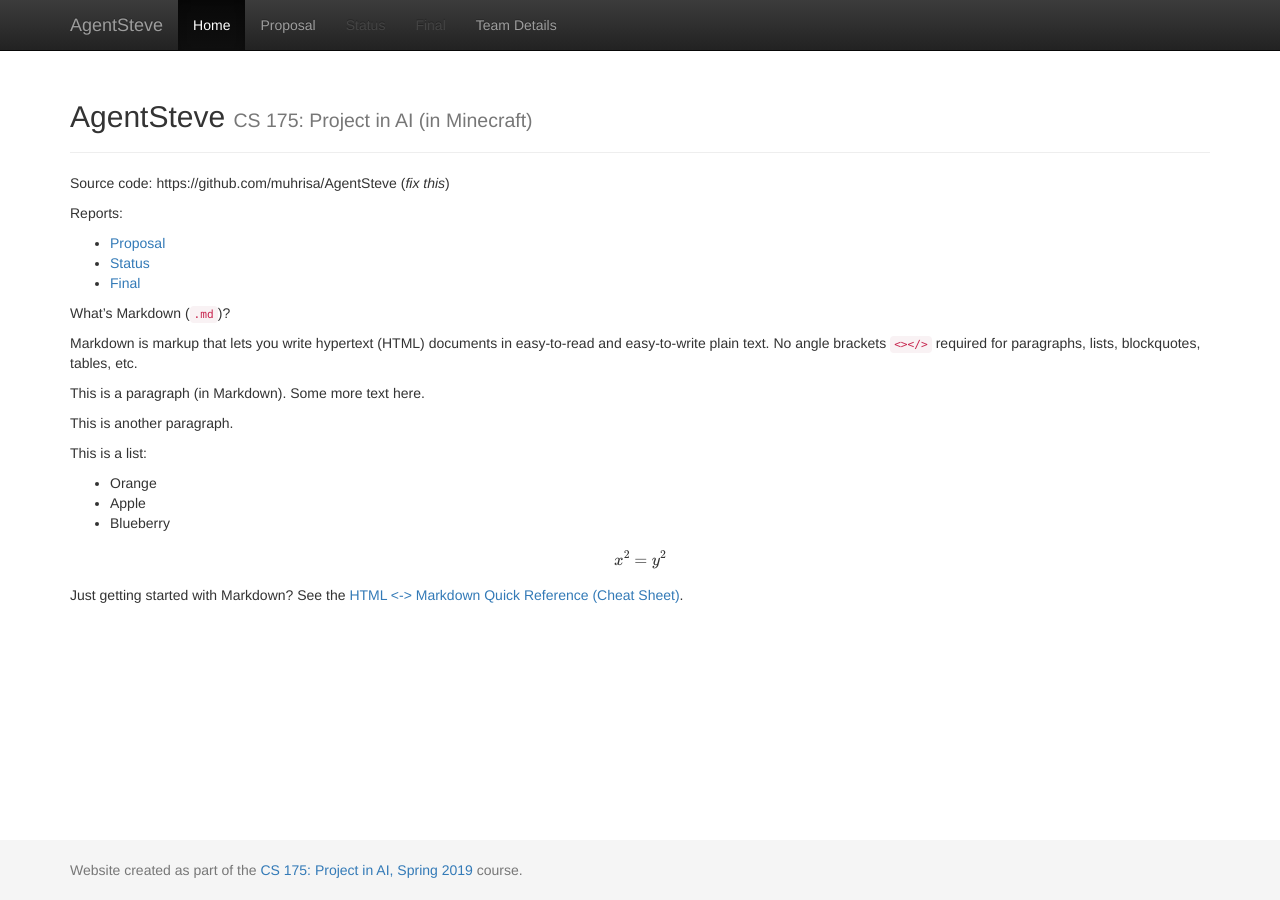
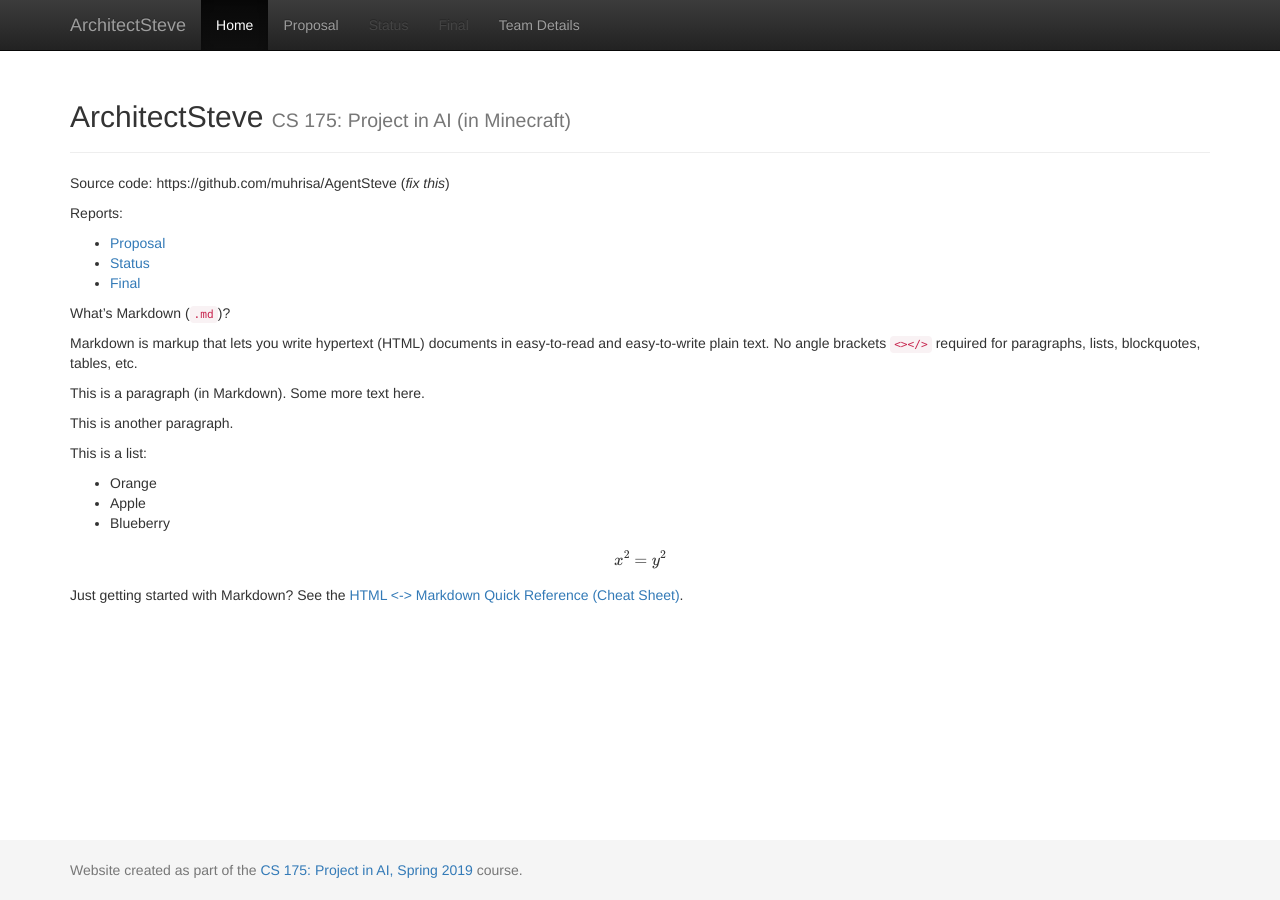
Before and after one commit to giallonotte/ArchitectSteve, a Jekyll site: the page built from docs/index.md, in a window 1280 px wide. Built offline with Jekyll 4.4.1, drawn with Linux system fonts in a browser that asks for light colours; formulas are drawn with MathJax 3.

Commit message:
Update _config.yml

```diff
--- a/docs/_config.yml
+++ b/docs/_config.yml
@@ -1,7 +1,7 @@
 ###########
 # site.title
 
-title:    'AgentSteve'
+title:    'ArchitectSteve'
 subtitle: 'CS 175: Project in AI (in Minecraft)'
 
 
```
